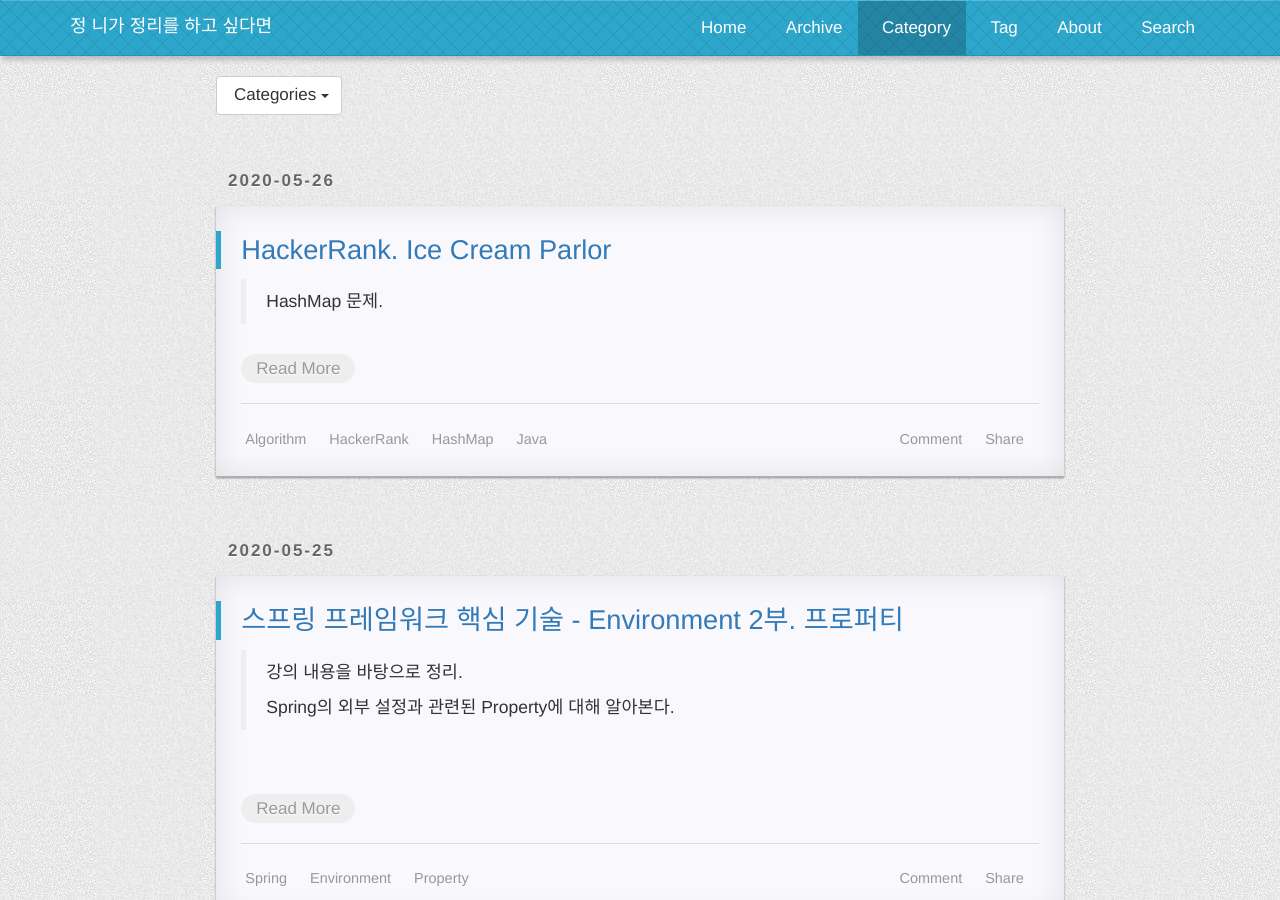
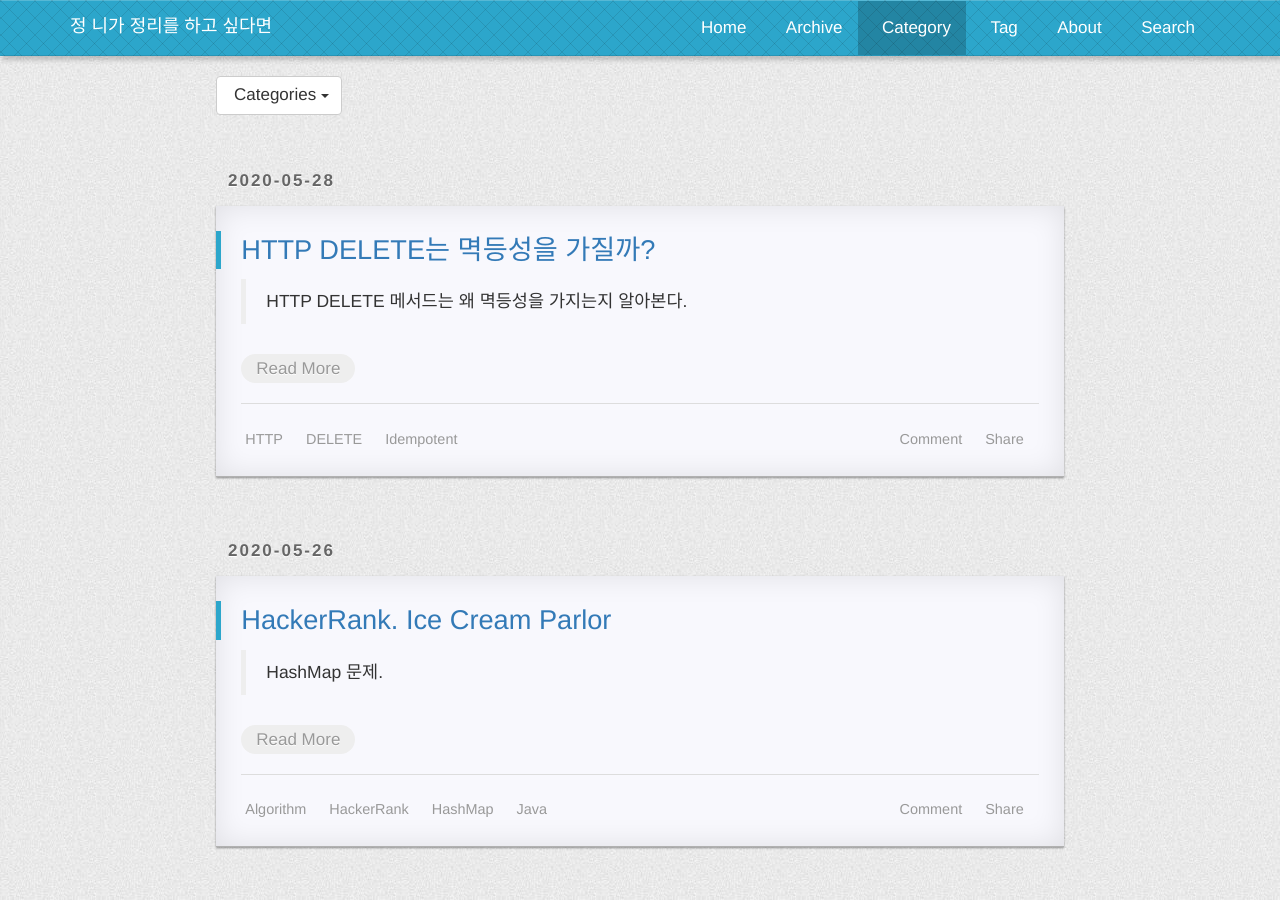
Before and after one commit to iyoungman/iyoungman.github.io, a Jekyll site: the page built from pages/2category.html, in a window 1280 px wide and 900 px high. Built offline with Jekyll 4.4.1, drawn with Linux system fonts in a browser that asks for light colours; nearby versions of some CDN libraries; some web fonts are replaced; comment, search, counter and statistics services are not loaded; a style sheet for code colours, icons or effects is not loaded.

Commit message:
Update 2020-05-28-DELETE-Idempotent

````diff
--- a/_posts/2020-05-22-POST-PUT-PATCH.md
+++ b/_posts/2020-05-22-POST-PUT-PATCH.md
@@ -1,7 +1,7 @@
 ---
 layout: post
 title: POST, PUT, PATCH
-tags: Network HTTP
+tags: Network HTTP Idempotent
 categories: Network
 ---
 
--- /dev/null
+++ b/_posts/2020-05-28-DELETE-Idempotent.md
@@ -0,0 +1,48 @@
+---
+layout: post
+title: HTTP DELETE는 멱등성을 가질까?
+tags: HTTP DELETE Idempotent
+categories: Algorithm
+---
+* TOC
+{:toc}
+> HTTP DELETE 메서드는 왜 멱등성을 가지는지 알아본다.
+
+<br>
+
+## Question
+* 서버로 아래와 같은 DELETE 요청을 보낸다고 생각하자.
+
+```json
+DELETE /account/123 HTTP/1.1
+```
+
+<br>
+
+* 서버에 존재하는 자원이라는 가정하에
+* 첫번째 응답은 HTTP 200 번대가 오지만<br>재요청하면 응답은 400 번대가 올것이다.
+* 해당 자원이 없기 때문이다.
+<br>
+* **과연 HTTP Spec에 나온대로 DELETE가 멱등한것이 맞을까?**
+
+<br>
+
+## Answer
+* DELETE 멱등하다.
+* 멱등성에 대해 정확히 이해해야한다.
+
+<br>
+
+> idempotency - you can send the request more than once without additional changes to the state of the server.
+
+* Stackoverflow의 [답변](https://stackoverflow.com/questions/4088350/is-rest-delete-really-idempotent)중 일부는 위와 같다.
+
+<br>
+
+> Opinion
+
+* 위 답변에서 **서버의 상태(state of server)** 가 중요하다고 생각한다.
+* **Client가 아닌 Server의 입장에서 생각**하면 된다.
+* Server의 경우 첫번째 요청이 와서 해당 자원이 삭제되었든
+* 재요청이 왔을때 해당 자원이 없어 Client에게 에러코드를 응답해줬든
+* 동일한 요청에 대한 상태는 같다.
````
